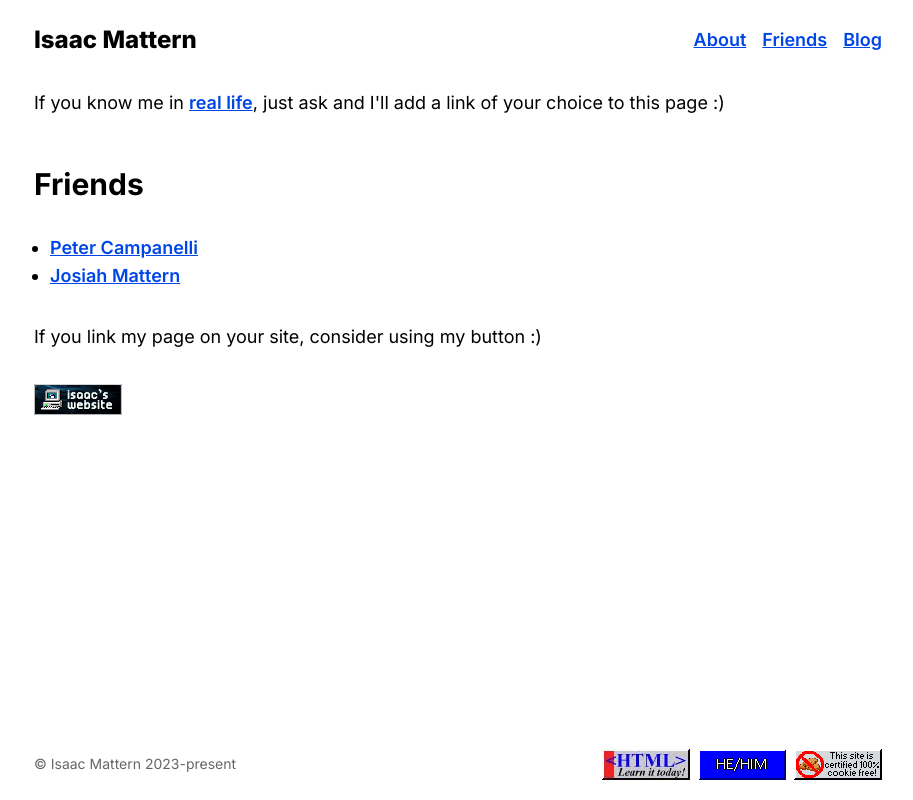
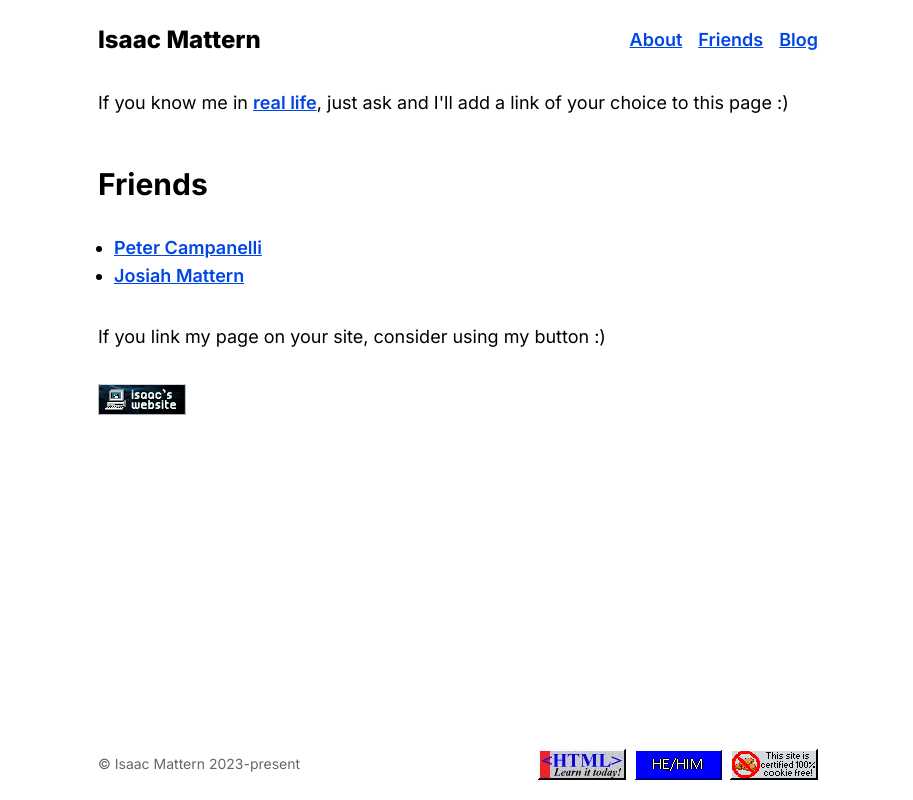
Before and after one commit to isaacmattern/personal-site, a Next.js app: page /friends in a window 1280 px wide. Shown: the whole page, without its empty margins (182-1095 px from the left). Built offline with nearby package versions, Linux system fonts and the light colour scheme.

Commit message:
Make entire container for site layout slightly more narrow

```diff
--- a/src/app/layout.tsx
+++ b/src/app/layout.tsx
@@ -27,7 +27,7 @@ export default function RootLayout({
   return (
     <html lang="en" className="overflow-x-hidden">
       <body className={inter.variable}>
-        <div className="mx-auto max-w-4xl">
+        <div className="mx-auto max-w-3xl">
           <div className="pt-4 xs:pt-6 mx-4 xs:mx-6 main-content pb-8">
             <nav className="mb-4 xs:mb-8 flex flex-col sm:flex-row items-center justify-between">
               <h1 className="text-2xl font-extrabold m-0">
```
